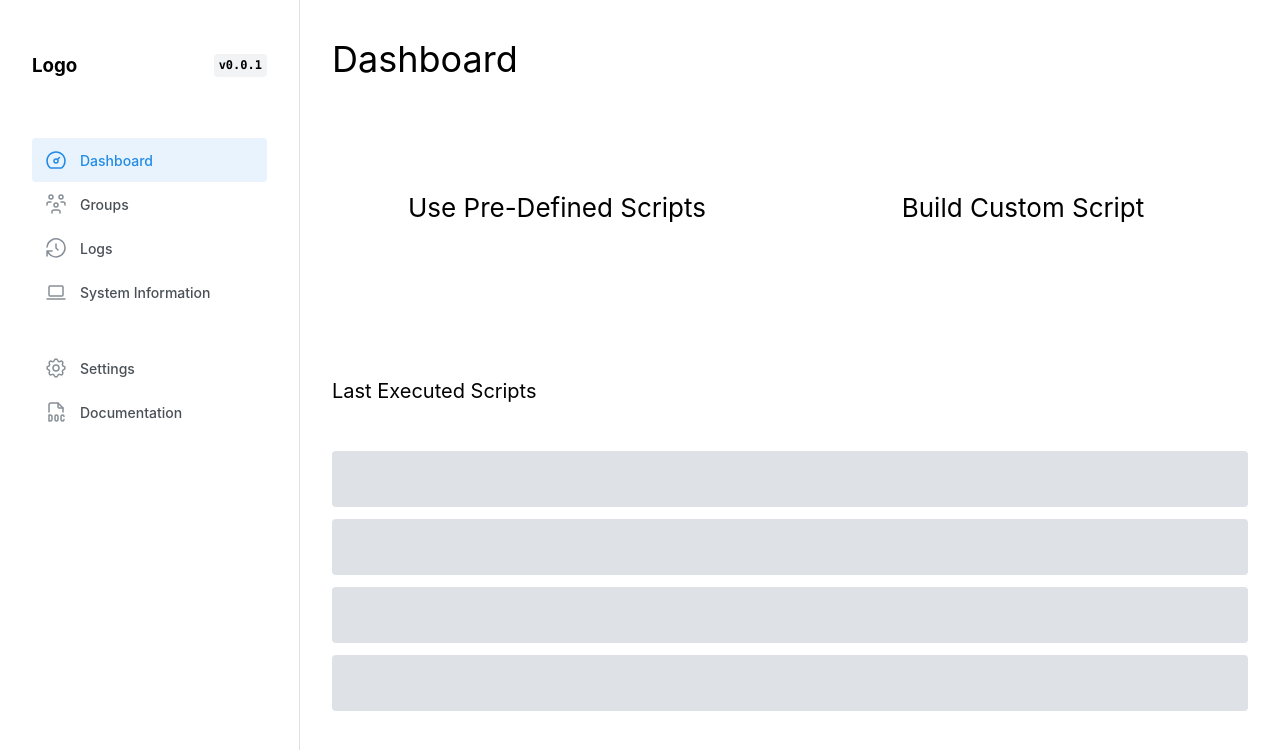
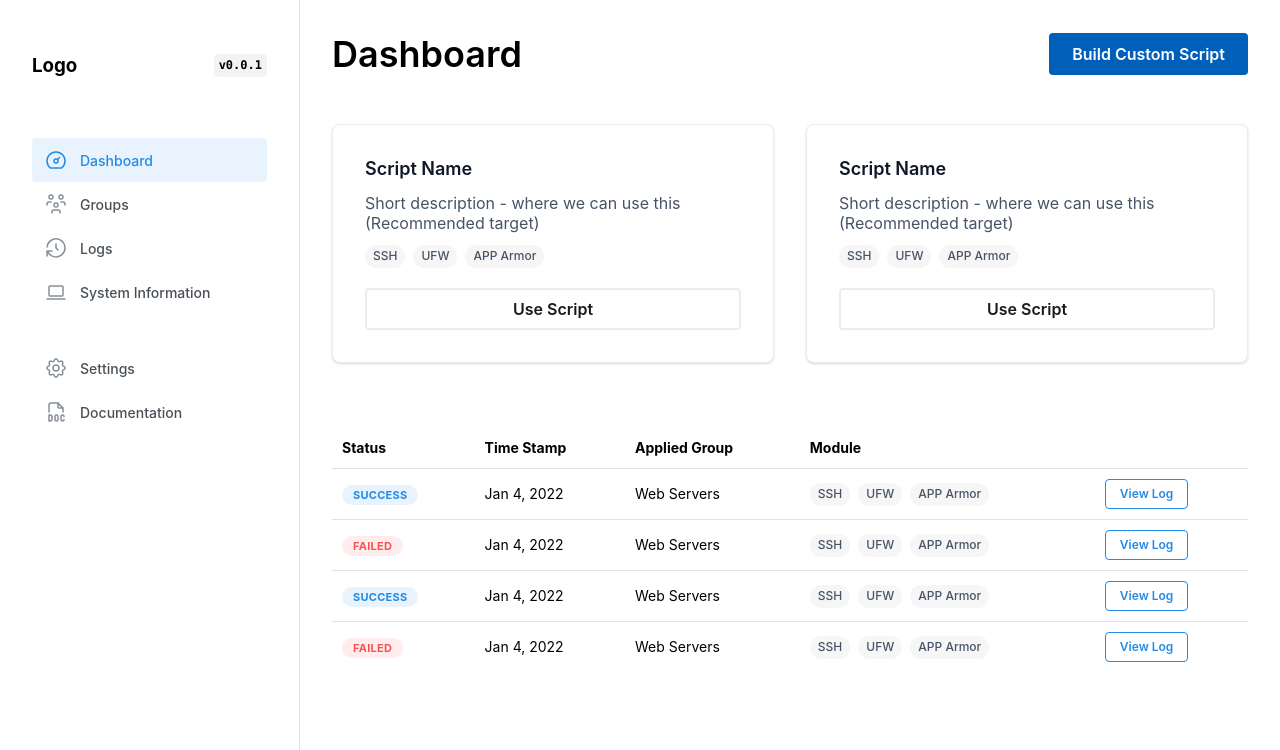
Before and after one commit to VarunGitGood/Fend, a React (Vite) app in the folder src/renderer/: page / in a window 1280 px wide. Shown: the top 750 px of the page. Built offline with nearby package versions, Linux system fonts and the light colour scheme.

Commit message:
added dashboard

```diff
--- /dev/null
+++ b/src/renderer/src/pages/dashBoard/index.module.css
@@ -0,0 +1,13 @@
+.card {
+  border-radius: 0.5rem;
+  border: 1px solid var(--gray-200, #eaecf0);
+  background-color: var(--base-white, #fff);
+  box-shadow:
+    0px 1px 2px 0px rgba(16, 24, 40, 0.06),
+    0px 1px 3px 0px rgba(16, 24, 40, 0.1);
+}
+
+.btn {
+  border: 2px solid var(--gray-200, #eaecf0);
+  background-color: var(--base-white, #fff);
+}
--- a/src/renderer/src/pages/dashBoard/index.tsx
+++ b/src/renderer/src/pages/dashBoard/index.tsx
@@ -1,80 +1,154 @@
-import { Box, Flex, Text, Skeleton } from '@mantine/core'
-import { Link } from 'react-router-dom'
-import classes from './styles.module.css'
+import { Box, Flex, Stack, Group, Grid, Table, Paper, Badge, Text, Button } from '@mantine/core'
+import { useNavigate } from 'react-router-dom'
+import classes from './index.module.css'
+
+const data = [
+  {
+    status: 'Success',
+    timeStamp: 'Jan 4, 2022',
+    appliedGroup: 'Web Servers',
+    module: ['SSH', 'UFW', 'APP Armor']
+  },
+  {
+    status: 'Failed',
+    timeStamp: 'Jan 4, 2022',
+    appliedGroup: 'Web Servers',
+    module: ['SSH', 'UFW', 'APP Armor']
+  },
+  {
+    status: 'Success',
+    timeStamp: 'Jan 4, 2022',
+    appliedGroup: 'Web Servers',
+    module: ['SSH', 'UFW', 'APP Armor']
+  },
+  {
+    status: 'Failed',
+    timeStamp: 'Jan 4, 2022',
+    appliedGroup: 'Web Servers',
+    module: ['SSH', 'UFW', 'APP Armor']
+  }
+]
+
+function Chip({ children }: { children: string }): JSX.Element {
+  return (
+    <Box bg="#F6F6F6" p="0.125rem 0.5rem" style={{ display: 'inline-block', borderRadius: '1rem' }}>
+      <Text fz="0.75rem" fw={500} c="#475467">
+        {children}
+      </Text>
+    </Box>
+  )
+}
+
+function CustomScriptCard({
+  scriptName,
+  description
+}: {
+  scriptName: string
+  description: string
+}): JSX.Element {
+  return (
+    <Paper className={classes.card} p="xl">
+      <Stack justify="flex-start" gap="0.75rem">
+        <Text c="#101828" fz="1.125rem" fw={600} lh="1.50rem">
+          {scriptName}
+        </Text>
+        <Text c="#475467" fz="1rem" fw={400} lh="1.25rem">
+          {description}
+        </Text>
+        <Group gap="0.5rem">
+          <Chip>SSH</Chip>
+          <Chip>UFW</Chip>
+          <Chip>APP Armor</Chip>
+        </Group>
+        <Button
+          className={classes.btn}
+          c="rgba(0, 0, 0, 0.90)"
+          variant="outline"
+          size="md"
+          mt="0.5rem"
+          fullWidth
+        >
+          Use Script
+        </Button>
+      </Stack>
+    </Paper>
+  )
+}
 
 function Dashboard(): JSX.Element {
-  //   ipcRenderer.send('generate-script', data)
+  const navigate = useNavigate()
 
-  //   ipcRenderer.on('yamlDataWritten', (_event, message) => {
-  //     console.log(message)
-  //   })
-
-  //   ipcRenderer.on('yamlDataWriteError', (_event, errorMessage) => {
-  //     console.error(errorMessage)
-  //   })
-  // }
+  const rows = data.map((row, index) => (
+    <Table.Tr key={index}>
+      <Table.Td>
+        {row.status === 'Success' ? (
+          <Badge variant="light">Success</Badge>
+        ) : (
+          <Badge color="red" variant="light">
+            Failed
+          </Badge>
+        )}
+      </Table.Td>
+      <Table.Td>{row.timeStamp}</Table.Td>
+      <Table.Td>{row.appliedGroup}</Table.Td>
+      <Table.Td>
+        <Group gap="0.5rem">
+          {row.module.map((module, idx) => (
+            <Chip key={idx}>{module}</Chip>
+          ))}
+        </Group>
+      </Table.Td>
+      <Table.Td>
+        <Button variant="outline" color="blue" size="xs">
+          View Log
+        </Button>
+      </Table.Td>
+    </Table.Tr>
+  ))
 
   return (
     <Box p="md">
-      <Text fz="2.25rem" fw="400">
-        Dashboard
-      </Text>
-
-      <Flex justify="center" align="center" pt="4rem" gap="1rem">
-        <Link
-          to="/pre-defined-scripts"
-          style={{
-            width: '50%',
-            textDecoration: 'none',
-            color: 'inherit'
-          }}
-        >
-          <Flex
-            className={classes.card}
-            justify="center"
-            align="center"
-            h="7rem"
-            style={{ cursor: 'pointer' }}
-          >
-            <Text fz="1.625rem" fw={400} ta="center">
-              Use Pre-Defined Scripts
-            </Text>
-          </Flex>
-        </Link>
-        <Link
-          to="/custom-script"
-          style={{
-            width: '50%',
-            textDecoration: 'none',
-            color: 'inherit'
-          }}
-        >
-          <Flex
-            className={classes.card}
-            justify="center"
-            align="center"
-            h="7rem"
-            style={{ cursor: 'pointer' }}
-          >
-            <Text fz="1.625rem" fw={400} ta="center">
-              Build Custom Script
-            </Text>
-          </Flex>
-        </Link>
+      <Flex justify="space-between" align="center">
+        <Text fz="2.25rem" fw="600" lh="2.75rem">
+          Dashboard
+        </Text>
+        <Button bg="#005FB8" size="md" onClick={() => navigate('/custom-script')}>
+          Build Custom Script
+        </Button>
       </Flex>
 
-      <Box pt="7rem">
-        <Text fz="1.25rem" fw="400">
-          Last Executed Scripts
-        </Text>
+      <Box mt="3rem">
+        <Grid gutter={{ base: 5, xs: 'md', md: 'xl', xl: 50 }}>
+          <Grid.Col span={6}>
+            <CustomScriptCard
+              scriptName="Script Name"
+              description="Short description - where we can use this (Recommended target)"
+            />
+          </Grid.Col>
+          <Grid.Col span={6}>
+            <CustomScriptCard
+              scriptName="Script Name"
+              description="Short description - where we can use this (Recommended target)"
+            />
+          </Grid.Col>
+        </Grid>
+      </Box>
 
-        <Box pt="2rem">
-          {Array(4)
-            .fill(0)
-            .map((_, index) => (
-              <Skeleton key={index} h={56} mt="sm" animate={false} />
-            ))}
-        </Box>
+      <Box mt="4rem">
+        <Table.ScrollContainer minWidth={800}>
+          <Table verticalSpacing="xs">
+            <Table.Thead>
+              <Table.Tr>
+                <Table.Th>Status</Table.Th>
+                <Table.Th>Time Stamp</Table.Th>
+                <Table.Th>Applied Group</Table.Th>
+                <Table.Th>Module</Table.Th>
+                <Table.Th></Table.Th>
+              </Table.Tr>
+            </Table.Thead>
+            <Table.Tbody>{rows}</Table.Tbody>
+          </Table>
+        </Table.ScrollContainer>
       </Box>
     </Box>
   )
--- a/src/renderer/src/pages/dashBoard/styles.module.css
+++ /dev/null
@@ -1,6 +0,0 @@
-.card {
-}
-.card:hover {
-  border: 0.5px solid rgba(128, 128, 128, 0.668);
-  border-radius: 4px;
-}
```
